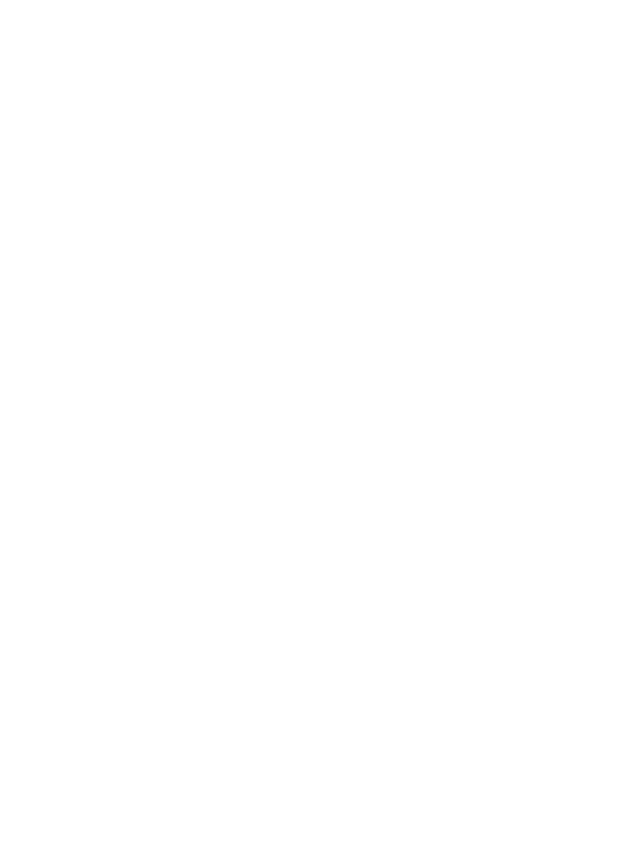
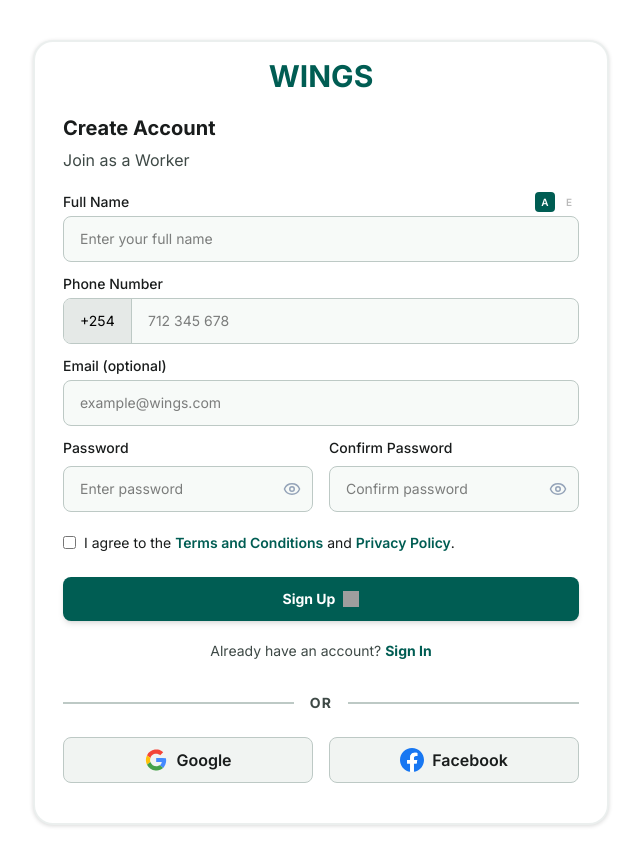
Before and after one commit to beccanj/wings-frontend, a React (Vite) app: page / in a window 1280 px wide. Before the commit this address had no page. Shown: the whole page, without its empty margins (319-960 px from the left). Before the commit the page ends 800 px from the top, so only its background shows below. Built offline with nearby package versions, Linux system fonts and the light colour scheme; grey boxes are pictures that could not be loaded; a web font is replaced by a local one.

Commit message:
Fixed / path - no auth yet

```diff
--- a/src/App.jsx
+++ b/src/App.jsx
@@ -23,7 +23,7 @@
         <BrowserRouter>
           <Routes>
             <Route path="/login" element={<Login />} />
-            <Route path="/signup" element={<SignUp />} />
+            <Route path="/" element={<SignUp />} />
             <Route path="/forgotpassword" element={<ForgotPassword />} />
 
             <Route path="/dash" element={<Dashboard />} />
--- a/src/features/auth/pages/LoginPage.jsx
+++ b/src/features/auth/pages/LoginPage.jsx
@@ -62,7 +62,7 @@
             subTitle="Sign in to continue"
             footerText="Don't have an account?"
             footerLinkText="Sign up"
-            footerLink="/signup"
+            footerLink="/"
 
 
         >
```
